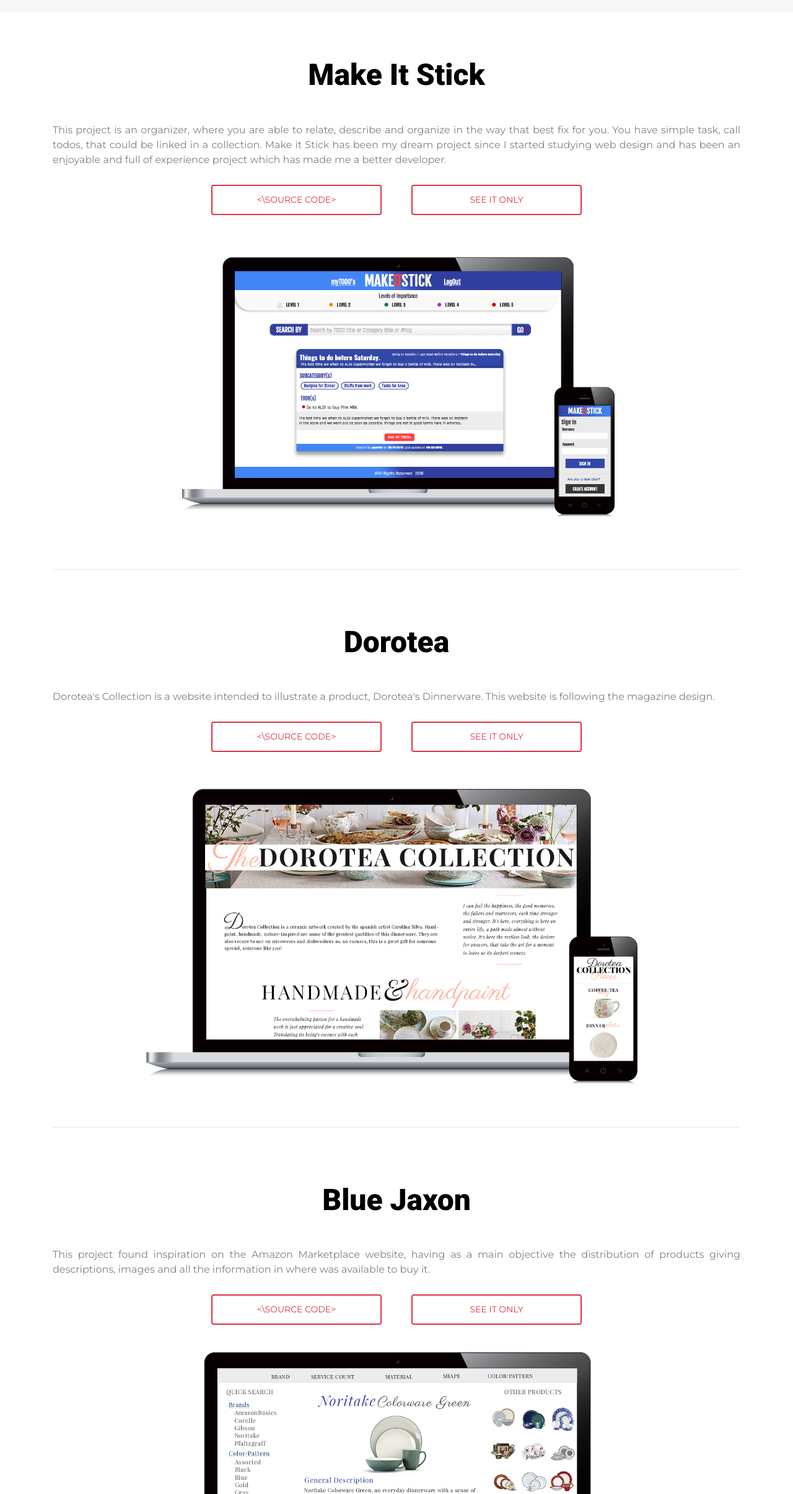
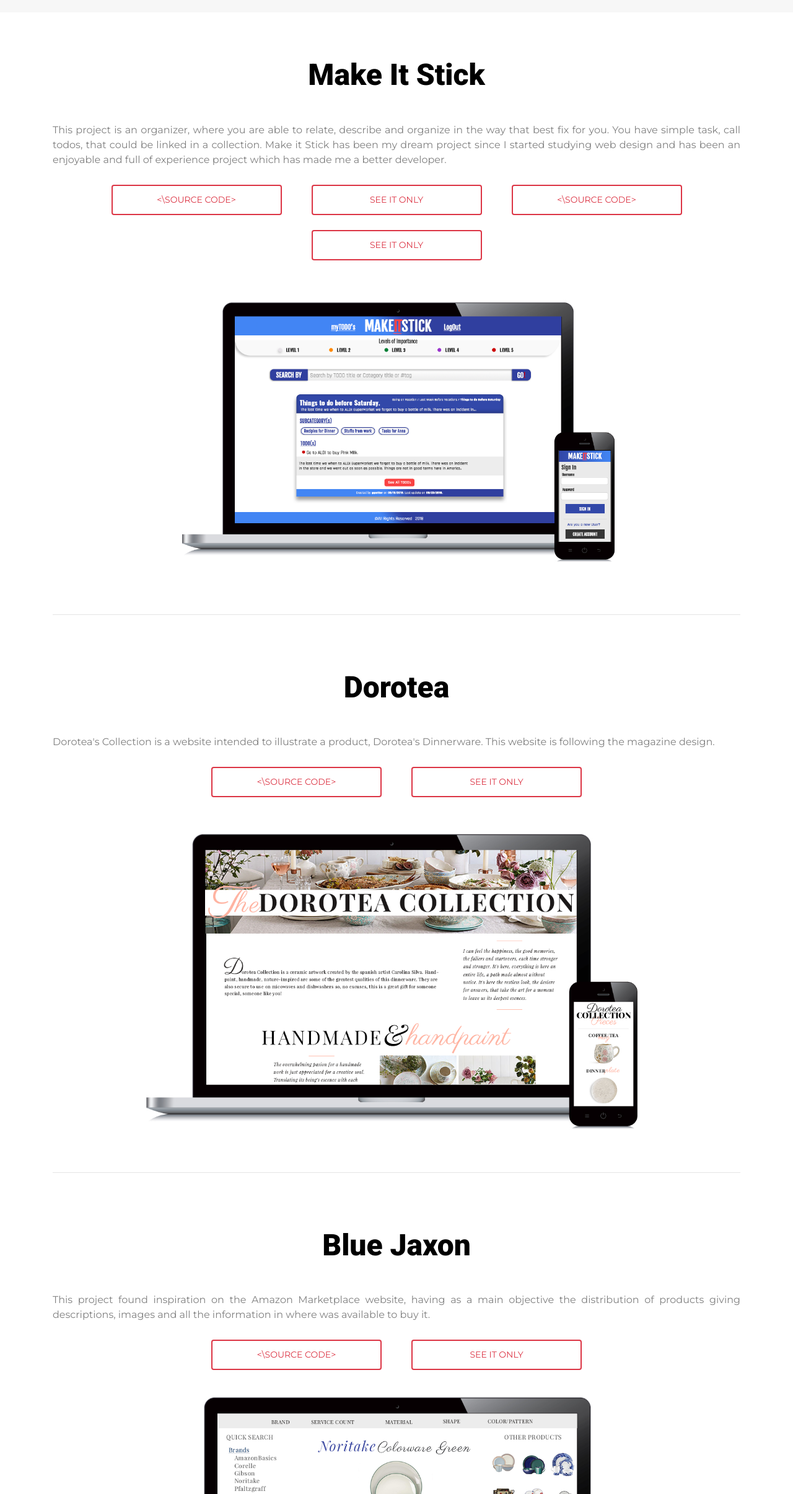
Before and after one commit to Patthector/Patthector.github.io, a plain HTML site: page index.html in a window 1280 px wide. Shown: the part 1106-3516 px from the top of the page at 62% size. Drawn offline with nearby package versions, Linux system fonts and the light colour scheme.

Commit message:
Adding MakeItStick URL

```diff
--- a/index.html
+++ b/index.html
@@ -84,7 +84,7 @@
           <h1 class="cover-heading">Patricia Hector</h1>
           <p class="lead">Cover is a one-page template for building simple and beautiful home pages. Download, edit the text, and add your own fullscreen background photo to make it your own.</p>
           <div>
-            <a href="#" class="btn btn-outline-light btn-lg lead-btn lead-btn--red">Check my work</a>
+            <a href="#portfolio" class="btn btn-outline-light btn-lg lead-btn lead-btn--red">Check my work</a>
           </div>
         </div>
       </section>
@@ -110,6 +110,8 @@
                 Make it Stick has been my dream project since I started studying web design and has been an enjoyable and full of experience project which has made me a better developer.
               </p>
               <div class = "row work--container-buttons">
+                <a href = "https://github.com/Patthector/TODO-PHP-OOP" role = "button" class = "col-8 col-sm-4 btn btn-outline-danger lead-btn work--button"><\Source Code></a>
+                <a href = "#" role = "button" class = "col-8 col-sm-4 btn btn-outline-danger lead-btn work--button">See it only</a>
                 <button class = "col-8 col-sm-4 btn btn-outline-danger lead-btn work--button"><\Source Code></button>
                 <button class = "col-8 col-sm-4 btn btn-outline-danger lead-btn work--button">See it only</button>
               </div>
@@ -142,7 +144,7 @@
                 <div class = "">
                   <p class = "work--description">This project found inspiration on the Amazon Marketplace website, having as a main objective the distribution of products giving descriptions, images and all the information in where was available to buy it.</p>
                   <div class = "row work--container-buttons">
-                    <button class = "col-8 col-sm-4  btn btn-outline-danger lead-btn work--button"><\Source Code></button>
+                    <a href = "https://github.com/Patthector/Project_doroteaCollection" role = "button" class = "col-8 col-sm-4 btn btn-outline-danger lead-btn work--button"><\Source Code></a>
                     <a href = "https://www.bluejaxon.com" role = "button" class = "col-8 col-sm-4 btn btn-outline-danger lead-btn work--button">See it only</a>
                   </div>
                 </div>
```
